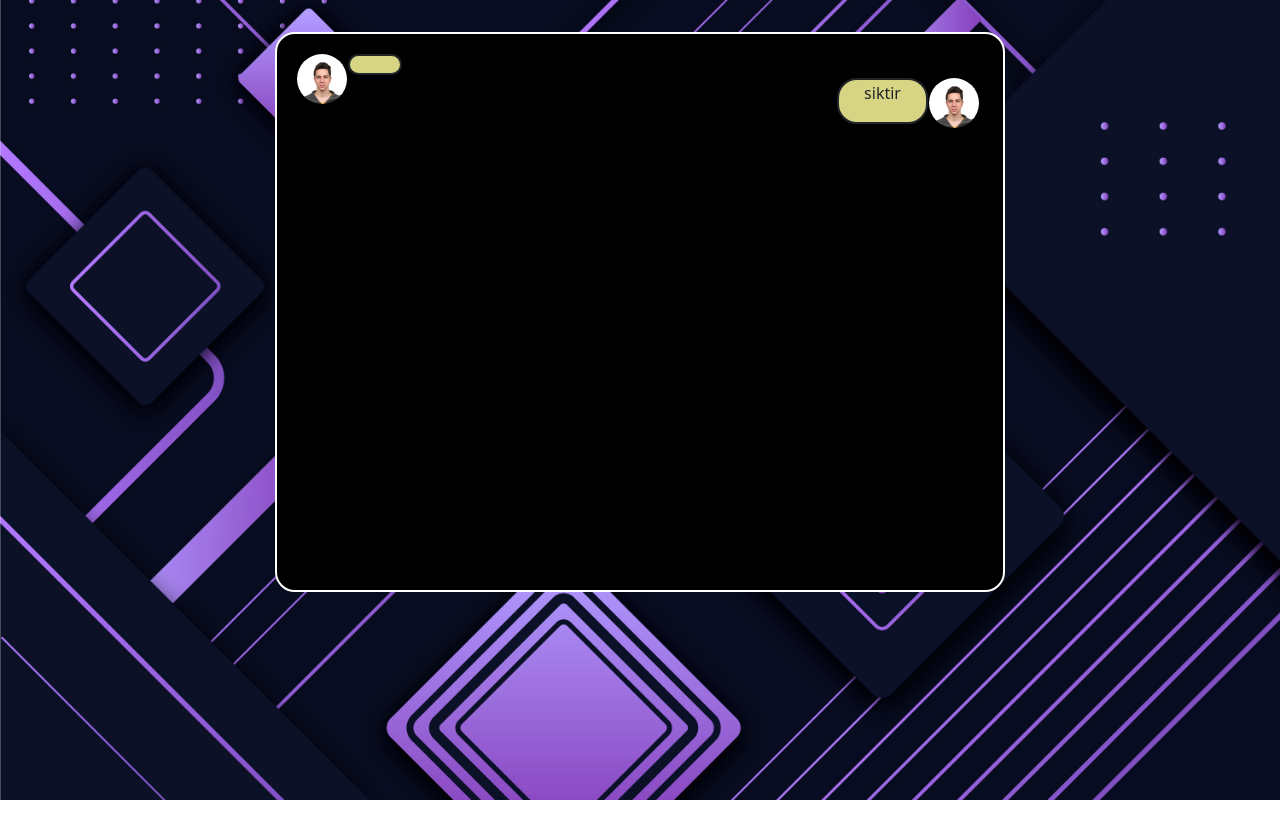
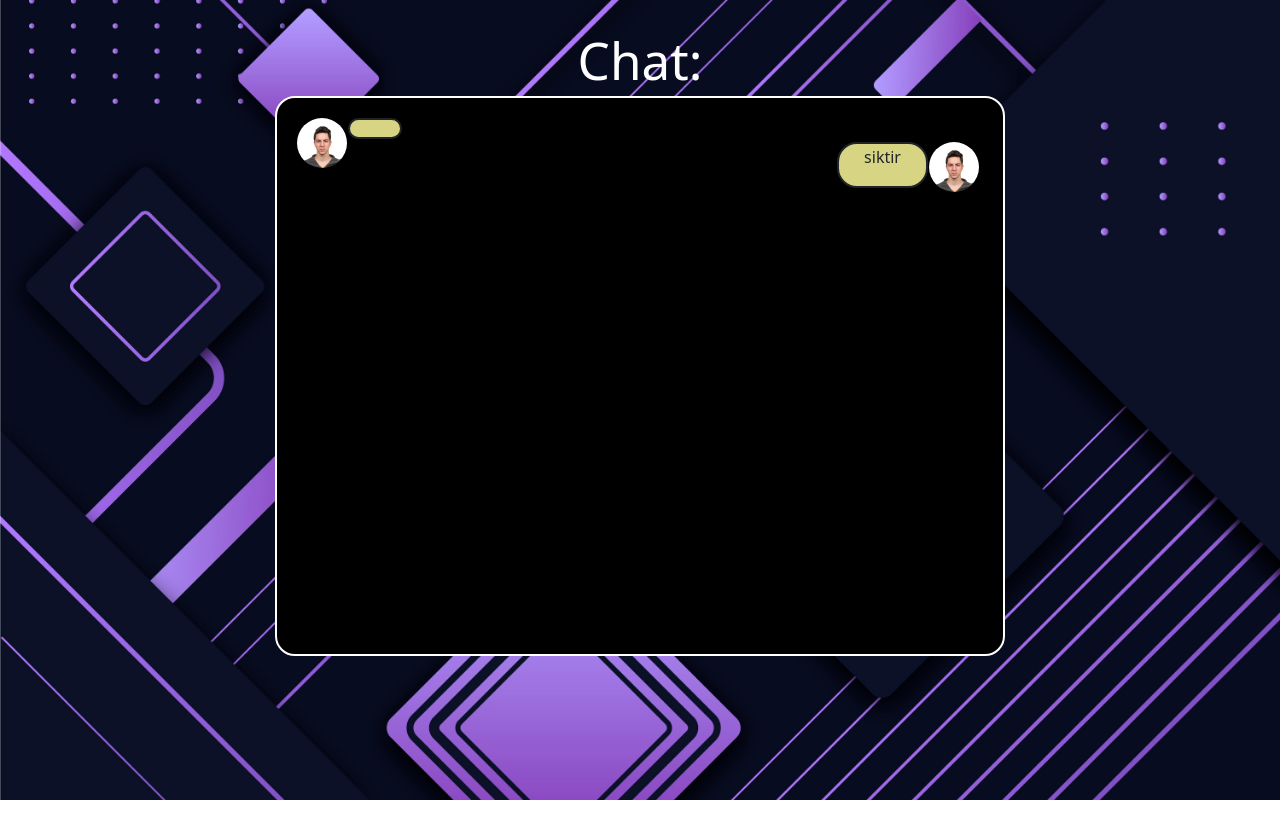
Before and after one commit to omeerdvrn/organizator-ai, a Vue app: page /chat in a window 1280 px wide. Shown: the top 838 px of the page. Before the commit the page ends 806 px from the top, so only its background shows below. Built offline with nearby package versions, Linux system fonts and the light colour scheme.

Commit message:
add chat header

```diff
--- a/src/views/Chat.vue
+++ b/src/views/Chat.vue
@@ -1,4 +1,6 @@
 <template>
+
+   <h1 style="color: white">Chat:</h1>
    <div class="container col-md-6 chat-bg shiny-border">
       <IncomingMessage :message="msg"></IncomingMessage>
       <br>
```
